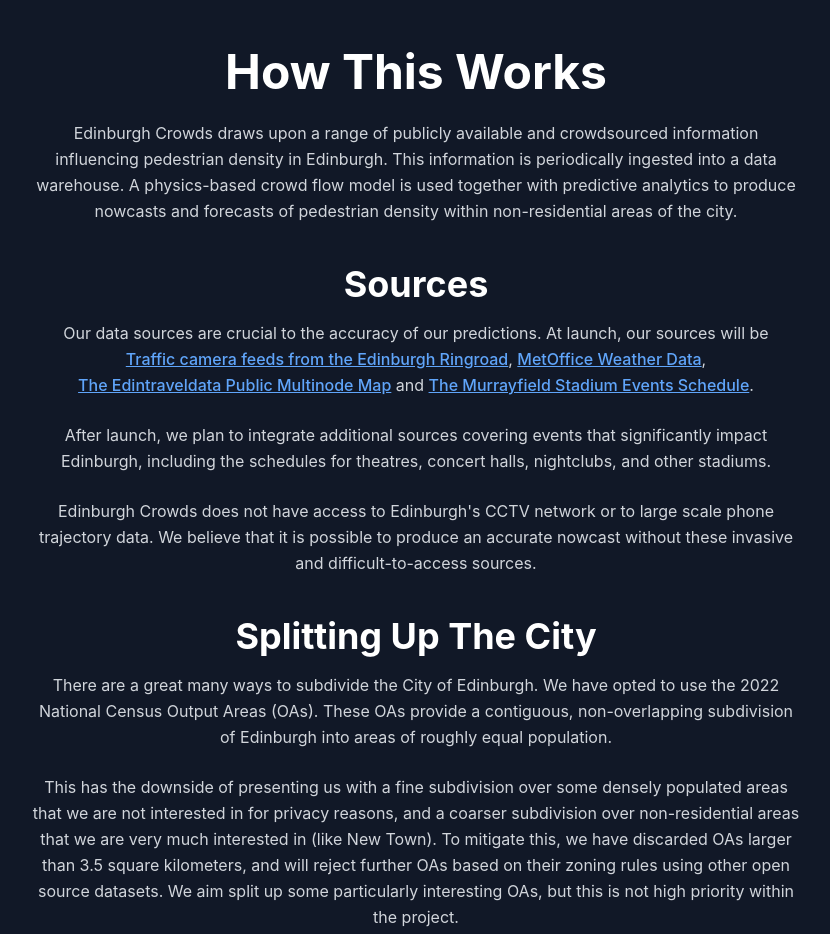
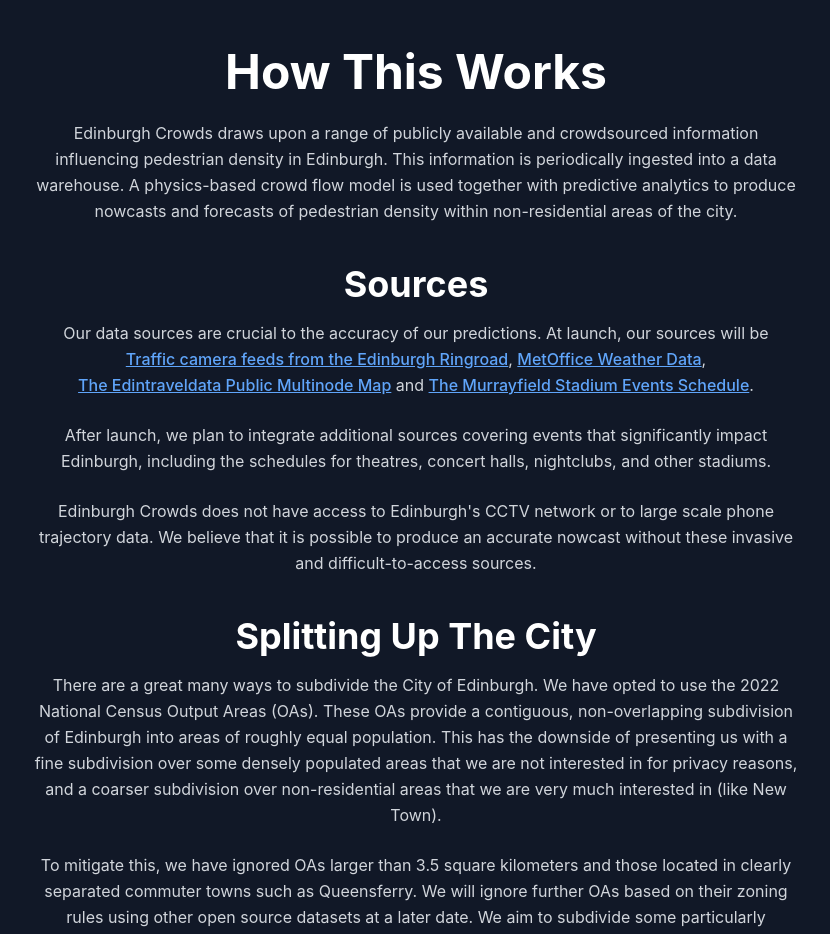
Before and after one commit to TristanGoss/edicrowds-frontend, a React (Create React App) app: page /how in a window 1280 px wide. Shown: the top 934 px of the page, without its empty margins (224-1054 px from the left). Built offline with nearby package versions, Linux system fonts and the light colour scheme.

Commit message:
further how notes

```diff
--- a/src/pages/How.jsx
+++ b/src/pages/How.jsx
@@ -35,12 +35,13 @@ export default function How() {
           <p className="text-block">
             There are a great many ways to subdivide the City of Edinburgh. We have opted to use the 2022 National Census Output Areas (OAs).
             These OAs provide a contiguous, non-overlapping subdivision of Edinburgh into areas of roughly equal population.
+            This has the downside of presenting us with a fine subdivision over some densely populated areas that we are not interested in for privacy reasons,
+            and a coarser subdivision over non-residential areas that we are very much interested in (like New Town).
           </p>
           <p className="text-block">
-            This has the downside of presenting us with a fine subdivision over some densely populated areas that we are not interested in for privacy reasons,
-            and a coarser subdivision over non-residential areas that we are very much interested in (like New Town).
-            To mitigate this, we have discarded OAs larger than 3.5 square kilometers, and will reject further OAs based on their zoning rules using other open source datasets.
-            We aim split up some particularly interesting OAs, but this is not high priority within the project.
+            To mitigate this, we have ignored OAs larger than 3.5 square kilometers and those located in clearly separated commuter towns such as Queensferry.
+            We will ignore further OAs based on their zoning rules using other open source datasets at a later date.
+            We aim to subdivide some particularly interesting OAs, but this is not high priority within the project.
           </p>
 
           <h2 className="section-title">Validation And Crowdsourcing</h2>
```
